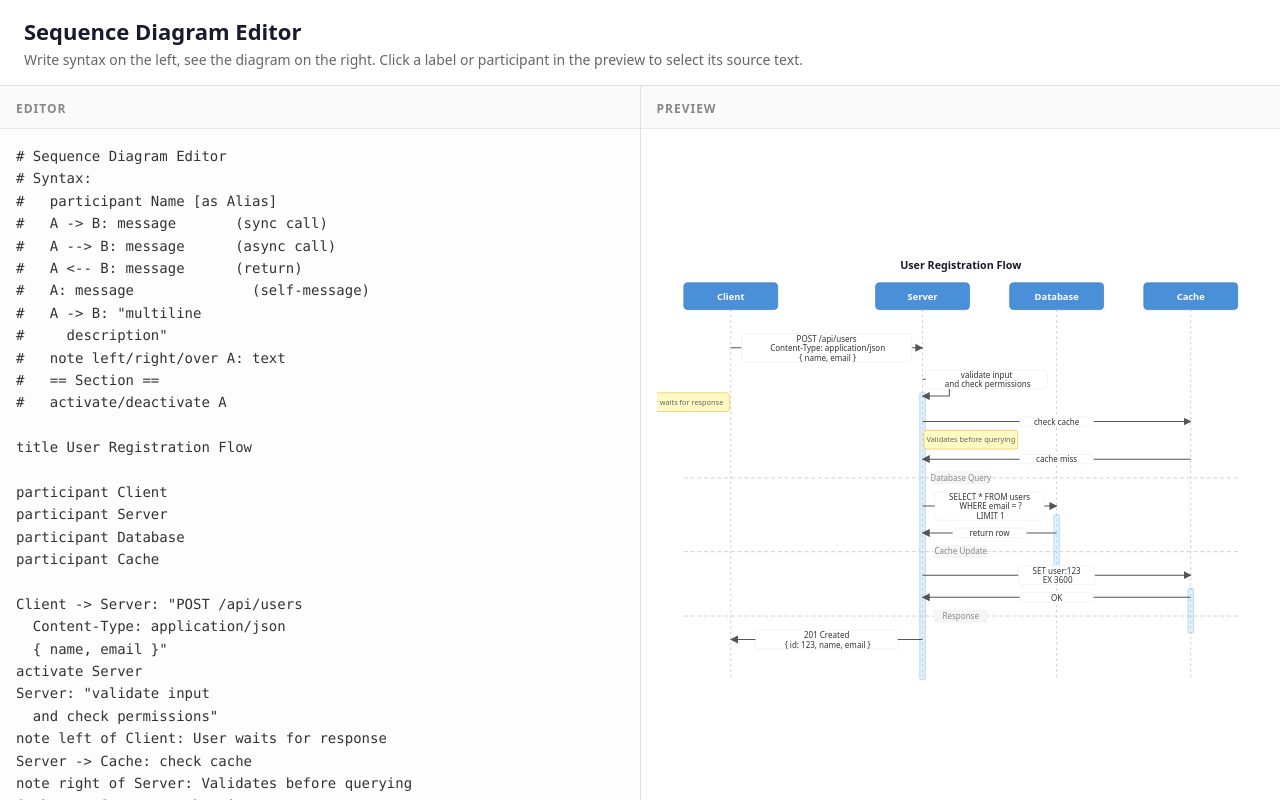
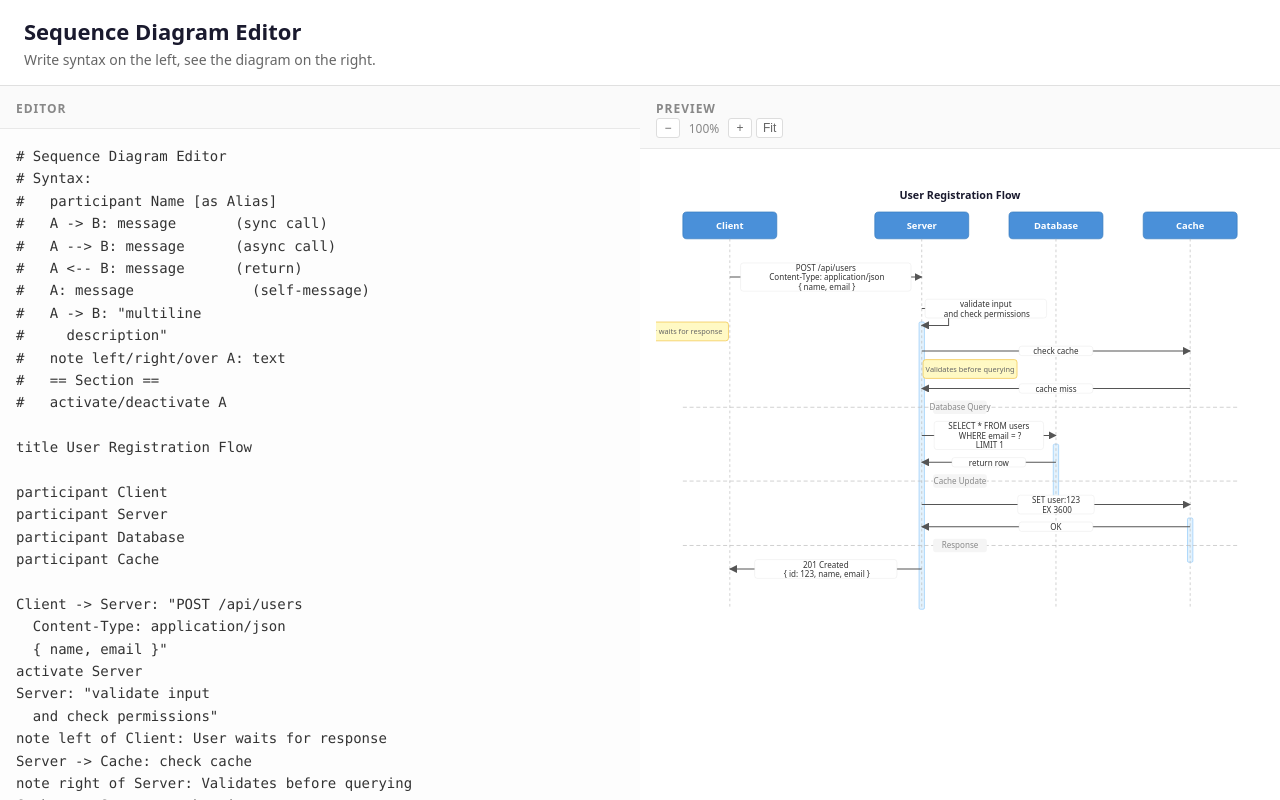
Before and after one commit to chimin/lukis, a React (Vite) app: page / in a window 1280 px wide. Built offline with nearby package versions, Linux system fonts and the light colour scheme.

Commit message:
Add pan and zoom capability

```diff
--- a/src/App.tsx
+++ b/src/App.tsx
@@ -1,6 +1,7 @@
 import { useState, useMemo, useRef, useCallback } from 'react';
 import { parseDiagram } from './parser';
 import { SequenceDiagram } from './SequenceDiagram';
+import { useZoomPan } from './hooks/useZoomPan';
 
 const DEFAULT_TEXT = `# Sequence Diagram Editor
 # Syntax:
@@ -121,8 +122,10 @@ function isCursorInsideQuotes(allLines: string[], lineIdx: number, colIdx: numbe
 function App() {
   const [text, setText] = useState(DEFAULT_TEXT);
   const textareaRef = useRef<HTMLTextAreaElement>(null);
+  const previewRef = useRef<HTMLDivElement>(null);
 
   const diagramData = useMemo(() => parseDiagram(text), [text]);
+  const zoomPan = useZoomPan(previewRef);
 
   const handleSelect = useCallback((type: 'participant' | 'message' | 'divider', text: string, lineIndex?: number) => {
     const textarea = textareaRef.current;
@@ -249,7 +252,7 @@ function App() {
     <div style={styles.container}>
       <header style={styles.header}>
         <h1 style={styles.title}>Sequence Diagram Editor</h1>
-        <p style={styles.subtitle}>Write syntax on the left, see the diagram on the right. Click a label or participant in the preview to select its source text.</p>
+        <p style={styles.subtitle}>Write syntax on the left, see the diagram on the right.</p>
       </header>
       <div style={styles.editorContainer}>
         <div style={styles.pane}>
@@ -338,9 +341,24 @@ function App() {
         <div style={styles.pane}>
           <div style={styles.paneHeader}>
             <span style={styles.paneLabel}>Preview</span>
+            <div style={{ display: 'flex', alignItems: 'center', gap: 4 }}>
+              <button onClick={() => zoomPan.zoomOut()} style={styles.zoomBtn} title="Zoom out">−</button>
+              <span style={{ fontSize: 12, color: '#888', minWidth: 40, textAlign: 'center' }}>{Math.round(zoomPan.scale * 100)}%</span>
+              <button onClick={() => zoomPan.zoomIn()} style={styles.zoomBtn} title="Zoom in">+</button>
+              <button onClick={zoomPan.reset} style={styles.zoomBtn} title="Fit to view">Fit</button>
+            </div>
           </div>
-          <div style={styles.preview}>
-            <SequenceDiagram data={diagramData} onSelect={handleSelect} />
+          <div
+            ref={previewRef}
+            style={styles.preview}
+            onMouseDown={zoomPan.handlers.handleMouseDown}
+            onMouseMove={zoomPan.handlers.handleMouseMove}
+            onMouseUp={zoomPan.handlers.handleMouseUp}
+            onMouseLeave={zoomPan.handlers.handleMouseUp}
+          >
+            <div style={{ transform: `translate(${zoomPan.offsetX}px, ${zoomPan.offsetY}px) scale(${zoomPan.scale})`, transformOrigin: '0 0' }}>
+              <SequenceDiagram data={diagramData} onSelect={handleSelect} />
+            </div>
           </div>
         </div>
       </div>
@@ -361,6 +379,7 @@ const styles: Record<string, React.CSSProperties> = {
     backgroundColor: '#fff',
     borderBottom: '1px solid #e0e0e0',
     boxShadow: '0 1px 3px rgba(0,0,0,0.05)',
+    flexShrink: 0,
   },
   title: {
     margin: 0,
@@ -376,6 +395,7 @@ const styles: Record<string, React.CSSProperties> = {
   editorContainer: {
     display: 'flex',
     flex: 1,
+    minHeight: 0,
     overflow: 'hidden',
   },
   pane: {
@@ -389,6 +409,7 @@ const styles: Record<string, React.CSSProperties> = {
     padding: '10px 16px',
     borderBottom: '1px solid #e8e8e8',
     backgroundColor: '#fafafa',
+    flexShrink: 0,
   },
   paneLabel: {
     fontSize: 12,
@@ -396,6 +417,26 @@ const styles: Record<string, React.CSSProperties> = {
     textTransform: 'uppercase',
     letterSpacing: 1,
     color: '#888',
+  },
+  zoomBtn: {
+    padding: '2px 6px',
+    border: '1px solid #ddd',
+    borderRadius: 3,
+    background: '#fff',
+    cursor: 'pointer',
+    fontSize: 12,
+    color: '#666',
+    minWidth: 24,
+    textAlign: 'center',
+  },
+  preview: {
+    flex: 1,
+    padding: 16,
+    overflow: 'hidden',
+    backgroundColor: '#fff',
+    minHeight: 0,
+    position: 'relative',
+    cursor: 'grab',
   },
   textarea: {
     flex: 1,
@@ -410,17 +451,6 @@ const styles: Record<string, React.CSSProperties> = {
     backgroundColor: '#fdfdfd',
     tabSize: 2,
   },
-  divider: {
-    width: 1,
-    backgroundColor: '#e0e0e0',
-  },
-  preview: {
-    flex: 1,
-    padding: 16,
-    overflow: 'auto',
-    backgroundColor: '#fff',
-    minHeight: 0,
-  },
 };
 
 export default App;
--- /dev/null
+++ b/src/hooks/useZoomPan.ts
@@ -0,0 +1,113 @@
+import { useState, useCallback, useRef, useEffect } from 'react';
+
+const MIN_SCALE = 0.5;
+const MAX_SCALE = 3.0;
+const ZOOM_STEP = 0.1;
+
+interface ZoomState {
+  scale: number;
+  offsetX: number;
+  offsetY: number;
+}
+
+export function useZoomPan(containerRef: React.RefObject<HTMLDivElement | null>) {
+  const [zoom, setZoom] = useState<ZoomState>({ scale: 1, offsetX: 0, offsetY: 0 });
+  const isDragging = useRef(false);
+  const lastPos = useRef({ x: 0, y: 0 });
+
+  useEffect(() => {
+    const el = containerRef.current;
+    if (!el) return;
+
+    const onWheel = (e: WheelEvent) => {
+      if (e.ctrlKey) {
+        e.preventDefault();
+        const rect = el.getBoundingClientRect();
+        const mouseX = e.clientX - rect.left;
+        const mouseY = e.clientY - rect.top;
+        const delta = e.deltaY > 0 ? -ZOOM_STEP : ZOOM_STEP;
+        setZoom((prev) => {
+          const newScale = Math.min(MAX_SCALE, Math.max(MIN_SCALE, prev.scale + delta));
+          const ratio = newScale / prev.scale;
+          return {
+            scale: newScale,
+            offsetX: mouseX - ratio * (mouseX - prev.offsetX),
+            offsetY: mouseY - ratio * (mouseY - prev.offsetY),
+          };
+        });
+      } else {
+        e.preventDefault();
+        setZoom((prev) => ({
+          ...prev,
+          offsetX: prev.offsetX - e.deltaX,
+          offsetY: prev.offsetY - e.deltaY,
+        }));
+      }
+    };
+
+    el.addEventListener('wheel', onWheel, { passive: false });
+    return () => el.removeEventListener('wheel', onWheel);
+  }, [containerRef]);
+
+  const handleMouseDown = useCallback((e: React.MouseEvent) => {
+    if (e.button !== 0) return;
+    isDragging.current = true;
+    lastPos.current = { x: e.clientX, y: e.clientY };
+  }, []);
+
+  const handleMouseMove = useCallback((e: React.MouseEvent) => {
+    if (!isDragging.current) return;
+    const dx = e.clientX - lastPos.current.x;
+    const dy = e.clientY - lastPos.current.y;
+    lastPos.current = { x: e.clientX, y: e.clientY };
+    setZoom((prev) => ({ ...prev, offsetX: prev.offsetX + dx, offsetY: prev.offsetY + dy }));
+  }, []);
+
+  const handleMouseUp = useCallback(() => {
+    isDragging.current = false;
+  }, []);
+
+  const zoomIn = useCallback(() => {
+    setZoom((prev) => {
+      const el = containerRef.current;
+      const cx = el ? el.clientWidth / 2 : 0;
+      const cy = el ? el.clientHeight / 2 : 0;
+      const newScale = Math.min(MAX_SCALE, prev.scale + ZOOM_STEP);
+      const ratio = newScale / prev.scale;
+      return {
+        scale: newScale,
+        offsetX: cx - ratio * (cx - prev.offsetX),
+        offsetY: cy - ratio * (cy - prev.offsetY),
+      };
+    });
+  }, [containerRef]);
+
+  const zoomOut = useCallback(() => {
+    setZoom((prev) => {
+      const el = containerRef.current;
+      const cx = el ? el.clientWidth / 2 : 0;
+      const cy = el ? el.clientHeight / 2 : 0;
+      const newScale = Math.max(MIN_SCALE, prev.scale - ZOOM_STEP);
+      const ratio = newScale / prev.scale;
+      return {
+        scale: newScale,
+        offsetX: cx - ratio * (cx - prev.offsetX),
+        offsetY: cy - ratio * (cy - prev.offsetY),
+      };
+    });
+  }, [containerRef]);
+
+  const reset = useCallback(() => {
+    setZoom({ scale: 1, offsetX: 0, offsetY: 0 });
+  }, []);
+
+  return {
+    scale: zoom.scale,
+    offsetX: zoom.offsetX,
+    offsetY: zoom.offsetY,
+    handlers: { handleMouseDown, handleMouseMove, handleMouseUp },
+    reset,
+    zoomIn,
+    zoomOut,
+  };
+}
```
Also changed, not shown: .kilo/plans/06-zoom-pan.md (deleted).
